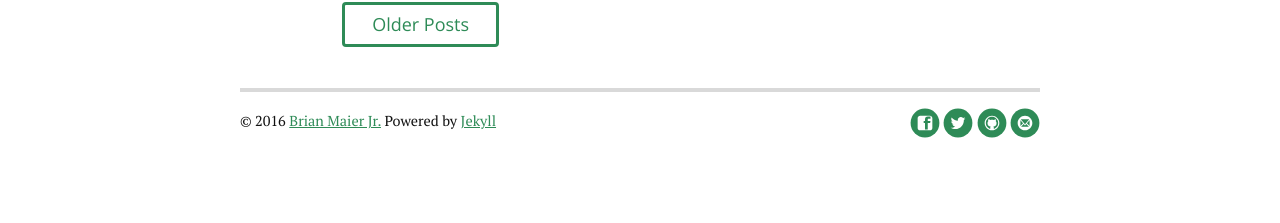
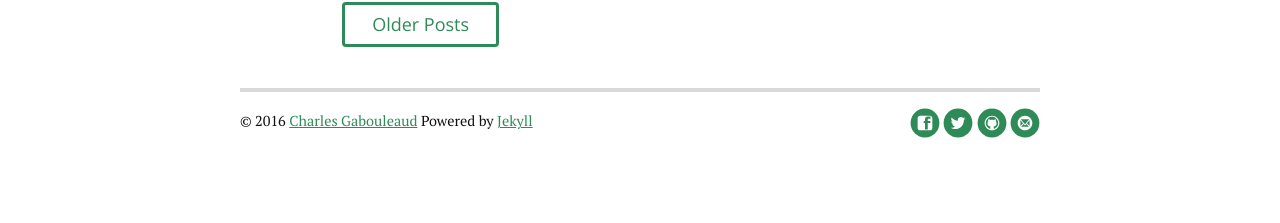
Before and after one commit to charlesgabouleaud/charlesgabouleaud.github.io, a Jekyll site: the page built from index.html, in a window 1280 px wide. Shown: the part 1794-2017 px from the top of the page. Built offline with Jekyll 4.4.1, drawn with Linux system fonts in a browser that asks for light colours; nearby versions of some CDN libraries; the list of posts is cut into pages by our own code.

Commit message:
Modification de la partie gauche du footer : site internet et nom

```diff
--- a/_includes/footer.html
+++ b/_includes/footer.html
@@ -1,6 +1,6 @@
 <div class="footer">
    <div class="container">
-      <p class="copy">&copy; {{ site.time | date: '%Y' }} <a href="http://brianmaierjr.com">Brian Maier Jr.</a> Powered by <a href="http://jekyllrb.com">Jekyll</a></p>
+      <p class="copy">&copy; {{ site.time | date: '%Y' }} <a href="http://charlesgabouleaud.fr">Charles Gabouleaud</a> Powered by <a href="http://jekyllrb.com">Jekyll</a></p>
 
       <div class="footer-links">
          <ul class="noList">
```
